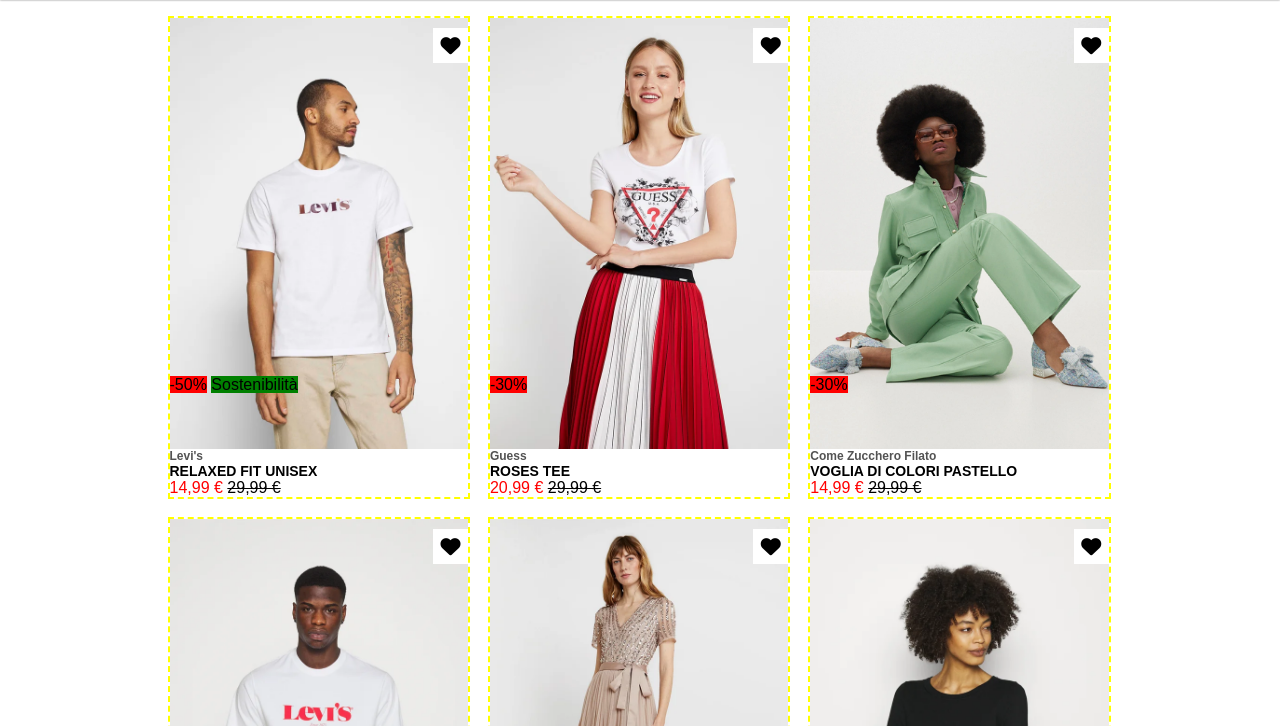
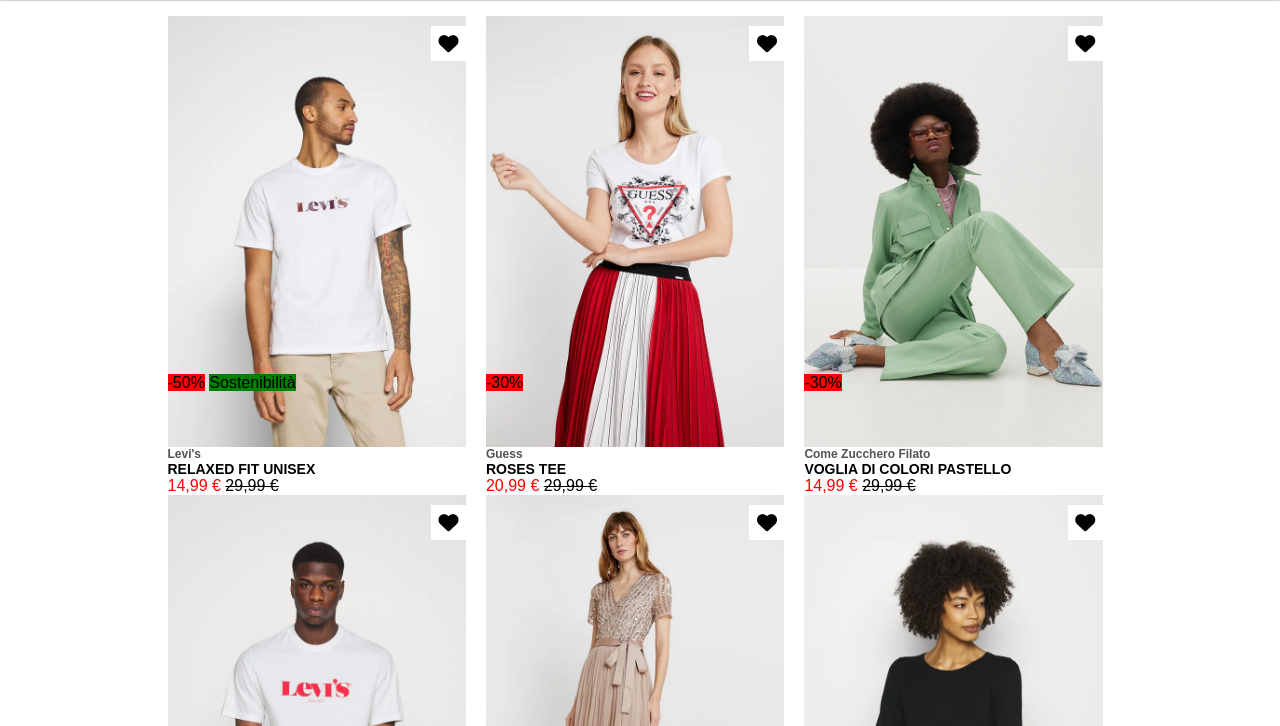
Before and after one commit to DanieleErcoli243/html-css-boolando, a plain HTML site: page index.html in a window 1280 px wide. Shown: the part 74-800 px from the top of the page. Drawn offline with Linux system fonts and the light colour scheme.

Commit message:
used padding instead of gap to space the col

```diff
--- a/css/style.css
+++ b/css/style.css
@@ -32,13 +32,13 @@ body{
 .row {
     display: flex;
     flex-wrap: wrap;
-    gap: 18px;
     align-content: flex-start;
+    margin: 0 -10px;
 }
 
 .col {
-    border: 2px dashed yellow;
-    width: 32%;
+    flex-basis: 33%;
+    padding: 0 10px;
 }
 
 .card-top {
```
